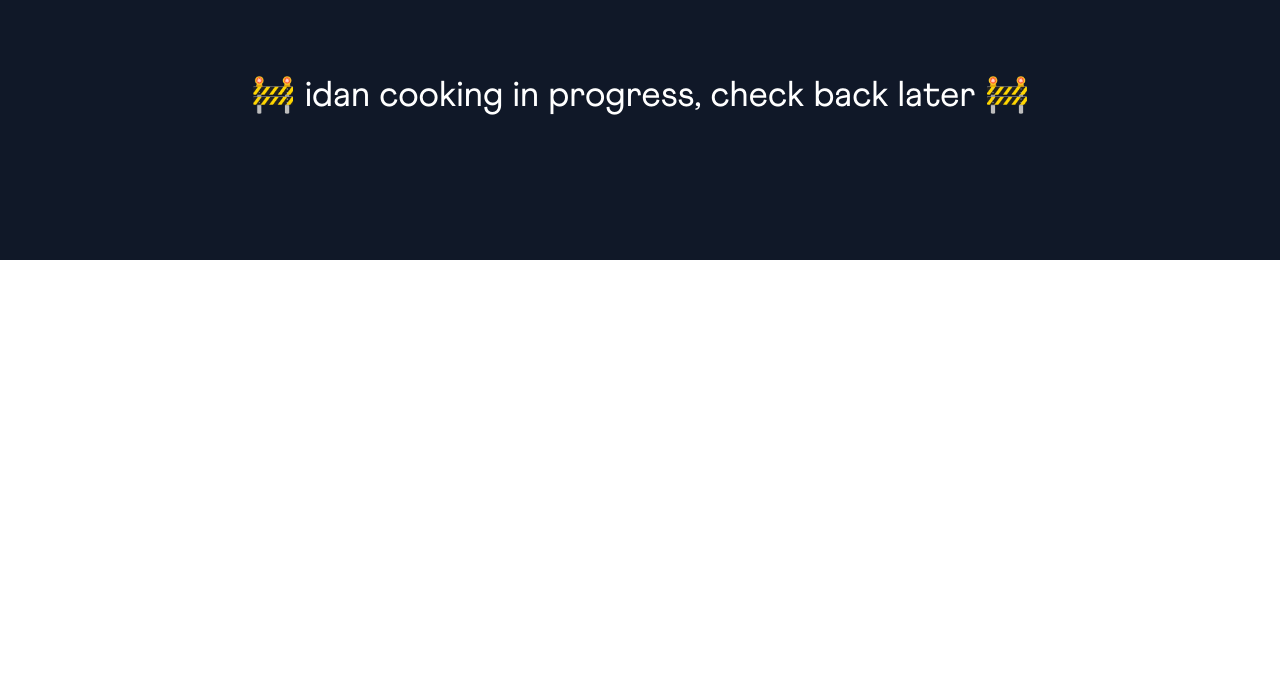
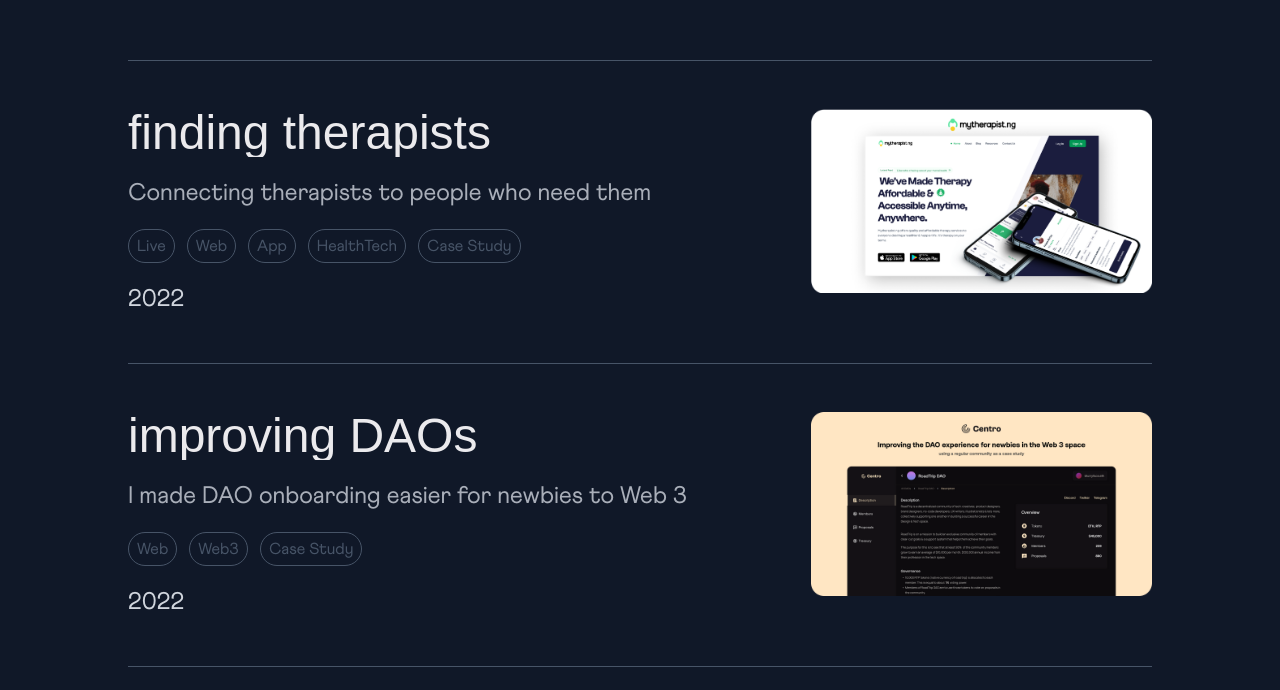
Before and after one commit to CyberGeni/fayvour, a React (Vite) app: page / in a window 1280 px wide. Shown: the part 1280-1970 px from the top of the page. Before the commit the page ends 1540 px from the top, so only its background shows below. Built offline with nearby package versions, Linux system fonts and the light colour scheme; a web font is replaced by a local one.

Commit message:
projects display and layout ✔

```diff
--- a/src/components/Marquee.jsx
+++ b/src/components/Marquee.jsx
@@ -65,7 +65,7 @@ function Marqueee() {
         <circle cx="5.88574" cy="5.73508" r="5" fill="#434343" />
       </svg>
 
-      <span>superheroes of the users</span>
+      <span>superheroe of the users</span>
       <svg
         width="12"
         height="12"
@@ -103,7 +103,7 @@ function Marqueee() {
         />
       </svg>
 
-      <span>superheroes of the users</span>
+      <span>superheroe of the users</span>
       <svg
         width="11"
         height="11"
--- a/src/pages/Home.jsx
+++ b/src/pages/Home.jsx
@@ -1,6 +1,7 @@
 import Marquee from "../components/Marquee";
 import cta from "../assets/see-my-work.svg";
 import "../App.css";
+import projects from "../projects";
 function Home() {
   return (
     <>
@@ -39,7 +40,27 @@ function Home() {
       {/* work area */}
       <section id="work" className="bg-[#101828] text-[#B5B5B5]/5 overflow-y-hidden">
         <h1 className="font-athletics text-center text-9xl sm:text-[140px] md:text-[200px] lg:text-[240px] my-20 md:my-32 overflow-hidden">Work.</h1>
-        <p className="text-white text-center text-4xl font-athletics mx-auto my-36 overflow-y-hidden">🚧 idan cooking in progress, check back later 🚧</p>
+        <div className="px-[5%] sm:px-[7.5%] md:px-[10%]">
+            {projects.map((project) => (
+              <div key={project.id} className="border-[#475467] border-t py-6 md:py-10 lg:py-12">
+                <a href="" className="grid grid-cols-1 sm:grid-cols-3 gap-y-4">
+                  <div className="col-span-2 space-y-3 md:space-y-5">
+                    <h1 className="text-[#EBEAED] font-medium font-circular text-4xl md:text-5xl">{project.name}</h1>
+                    <p className="text-[#D0D5DD]/80 text-lg sm:text-xl md:text-2xl font-athletics">{project.description}</p>
+                    <div className="flex space-x-3">
+                      {project.tags.map((tag) => (
+                        <span key={tag} className="text-[#475467] font-athletics px-2 py-1 border border-[#475467] rounded-full bg-transparent h-fit whitespace-nowrap text-sm md:text-base">{tag}</span>
+                      ))}
+                    </div>
+                    <p className="text-[#D0D5DD] text-lg sm:text-xl md:text-2xl font-athletics">{project.year}</p>
+                  </div>
+                  <div className="col-span-1 order-first sm:order-none">
+                    <img src={project.image} alt="" />
+                  </div>
+                </a>
+              </div>
+            ))}
+        </div>
       </section>
     </>
   );
```
